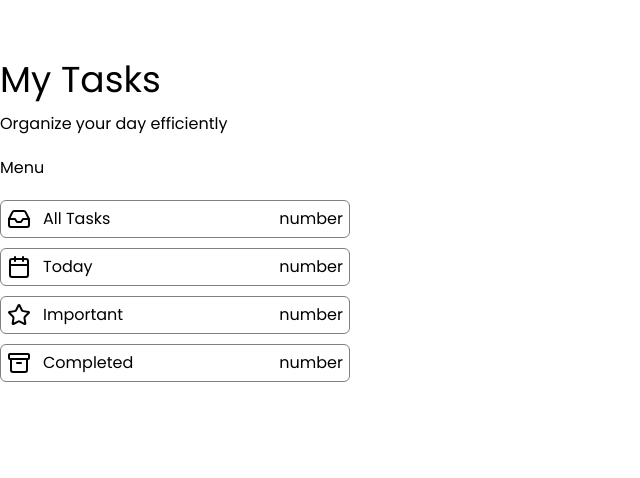
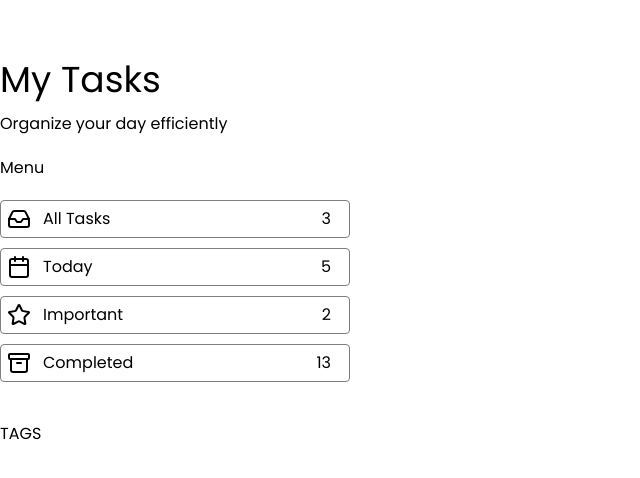
Before and after one commit to DevMo21x/Simple-ToDo-App, a React (Vite) app in the folder frontend/: page /to-do-app in a window 1280 px wide. Shown: the top 478 px of the page, without its empty margins (0-640 px from the left). Built offline with nearby package versions, Linux system fonts and the light colour scheme.

Commit message:
feat: enhance FilterBox with task count and add TagFilter component

```diff
--- a/frontend/src/pages/app/menu/FilterBox.tsx
+++ b/frontend/src/pages/app/menu/FilterBox.tsx
@@ -4,13 +4,15 @@ import type { FC } from "react";
 interface FilterBoxProps {
   Icon: FC<React.SVGProps<SVGSVGElement>>;
   text: string;
-  isSelected: boolean; //
+  numberOfTasks: number;
+  isSelected: boolean;
   onClick: () => void;
 }
 
 const FilterBox: React.FC<FilterBoxProps> = ({
   Icon,
   text,
+  numberOfTasks,
   isSelected,
   onClick,
 }) => {
@@ -21,7 +23,7 @@ const FilterBox: React.FC<FilterBoxProps> = ({
 
   return (
     <div
-      className="max-w-87.5 p-1.5 hover:bg-gray-100 rounded-md"
+      className="max-w-87.5 p-1.5 hover:bg-gray-100 rounded-sm"
       style={boxStyle}
       onClick={onClick}
     >
@@ -31,7 +33,11 @@ const FilterBox: React.FC<FilterBoxProps> = ({
             <Icon />
             <p>{text}</p>
           </div>
-          <p>number</p>
+          <p
+            className={`mr-3 ${isSelected && " bg-black  px-2  text-white rounded-2xl"}`}
+          >
+            {numberOfTasks}
+          </p>
         </div>
       </Link>
     </div>
--- a/frontend/src/pages/app/menu/MenuFilterBoxes.tsx
+++ b/frontend/src/pages/app/menu/MenuFilterBoxes.tsx
@@ -1,6 +1,7 @@
 import { Inbox, Calendar, Star, Archive } from "lucide-react";
 import FilterBox from "./FilterBox";
 import { useState } from "react";
+import TagFiler from "./TagFilter";
 
 const MenuFilterBoxes = () => {
   const [selectedFilter, setSelectedFilter] = useState<string | null>(null);
@@ -10,6 +11,7 @@ const MenuFilterBoxes = () => {
   };
 
   return (
+    <>
     <div className="menu-filter-boxes-container mt-5">
       <div className="menu-p-container mb-5">
         <p>Menu</p>
@@ -18,29 +20,47 @@ const MenuFilterBoxes = () => {
         <FilterBox
           Icon={Inbox}
           text="All Tasks"
+          numberOfTasks={3}
           isSelected={selectedFilter === "All Tasks"}
           onClick={() => handleFilterClick("All Tasks")}
         />
         <FilterBox
           Icon={Calendar}
           text="Today"
+          numberOfTasks={5}
           isSelected={selectedFilter === "Today"}
           onClick={() => handleFilterClick("Today")}
         />
         <FilterBox
           Icon={Star}
           text="Important"
+          numberOfTasks={2}
           isSelected={selectedFilter === "Important"}
           onClick={() => handleFilterClick("Important")}
         />
         <FilterBox
           Icon={Archive}
           text="Completed"
+          numberOfTasks={13}
           isSelected={selectedFilter === "Completed"}
           onClick={() => handleFilterClick("Completed")}
         />
       </div>
     </div>
+
+    {/* Tags container */}
+    <div className="tags-container mt-10">
+      <div>
+        <p>TAGS</p>
+      </div>
+      <div>
+        <TagFiler filterName='Urgent'/>
+
+      </div>
+
+    </div>
+      </>
+
   );
 };
 
--- /dev/null
+++ b/frontend/src/pages/app/menu/TagFilter.tsx
@@ -0,0 +1,21 @@
+import { Link } from "react-router-dom";
+
+interface TagFilterProps {
+  filterName: string;
+}
+const TagFiler: React.FC<TagFilterProps> = ({ filterName }) => {
+  return (
+    <div className="max-w-87.5 p-1.5 hover:bg-gray-100 rounded-sm">
+      <Link to="">
+        <div className="flex justify-between">
+          <div className="flex gap-3">
+            <p>{}</p>
+          </div>
+          <p className={`mr-3 `}>{}</p>
+        </div>
+      </Link>
+    </div>
+  );
+};
+
+export default TagFiler;
```
